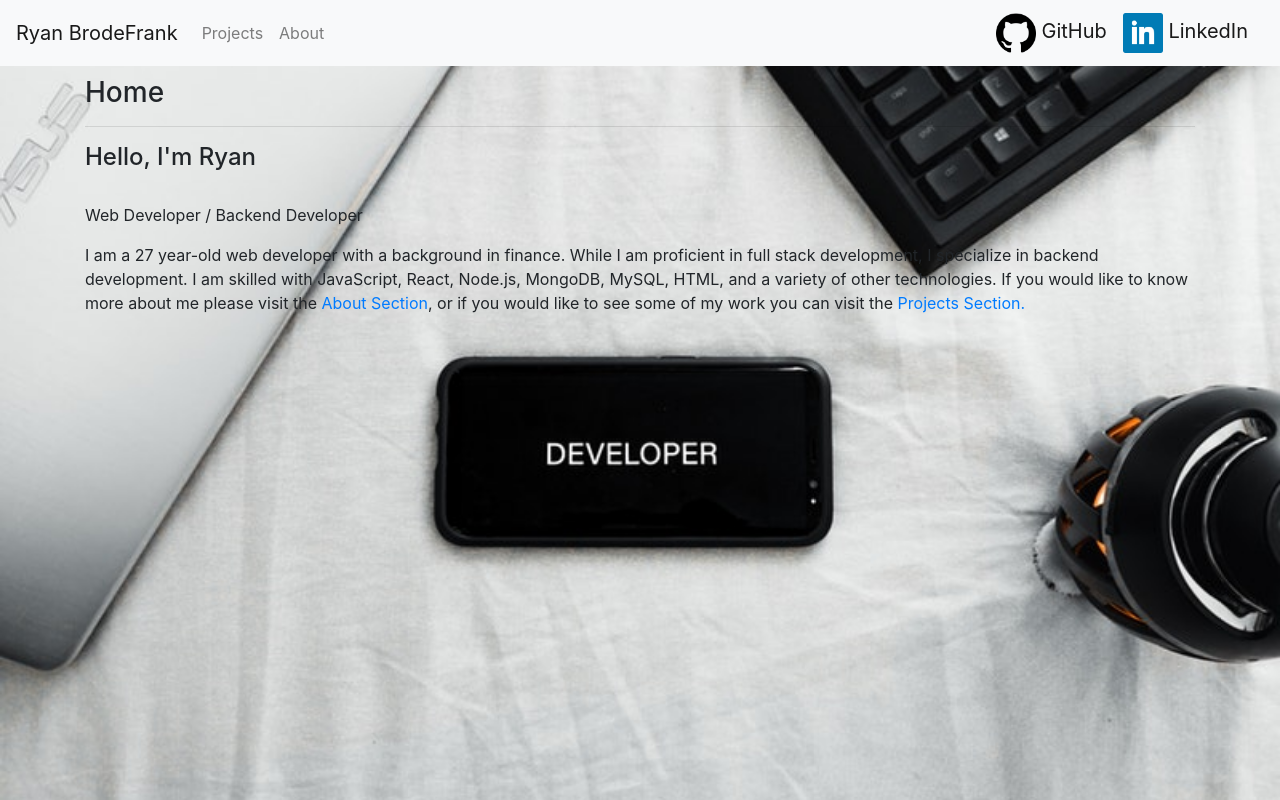
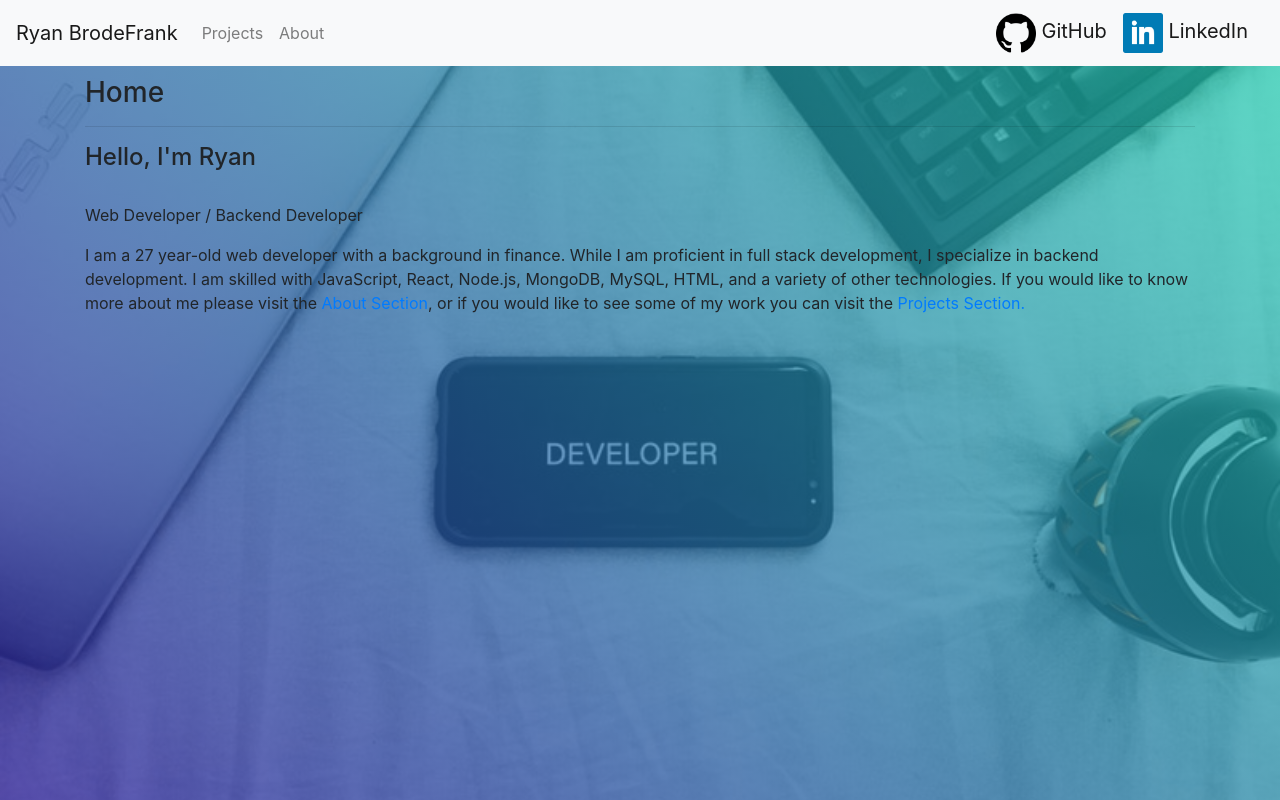
Before and after one commit to rbrodefrank/Portfolio, a React (Create React App) app: page / in a window 1280 px wide. Built offline with nearby package versions, Linux system fonts and the light colour scheme; the HTML template or start-up script is replaced by a standard one.

Commit message:
readded uncommented webkit gradients

```diff
--- a/src/components/Background.css
+++ b/src/components/Background.css
@@ -1,6 +1,6 @@
-/* .gradient {
+.gradient {
   background: -moz-linear-gradient(45deg, rgba(42, 27, 161, 0.7), rgba(29, 210, 177, 0.7) 100%);
   background: -webkit-linear-gradient(45deg, rgba(42, 27, 161, 0.7), rgba(29, 210, 177, 0.7) 100%);
   background: -o-linear-gradient(45deg, rgba(42, 27, 161, 0.7), rgba(29, 210, 177, 0.7) 100%);
   background: linear-gradient(to 45deg, rgba(42, 27, 161, 0.7), rgba(29, 210, 177, 0.7) 100%);
-} */
+}
```
